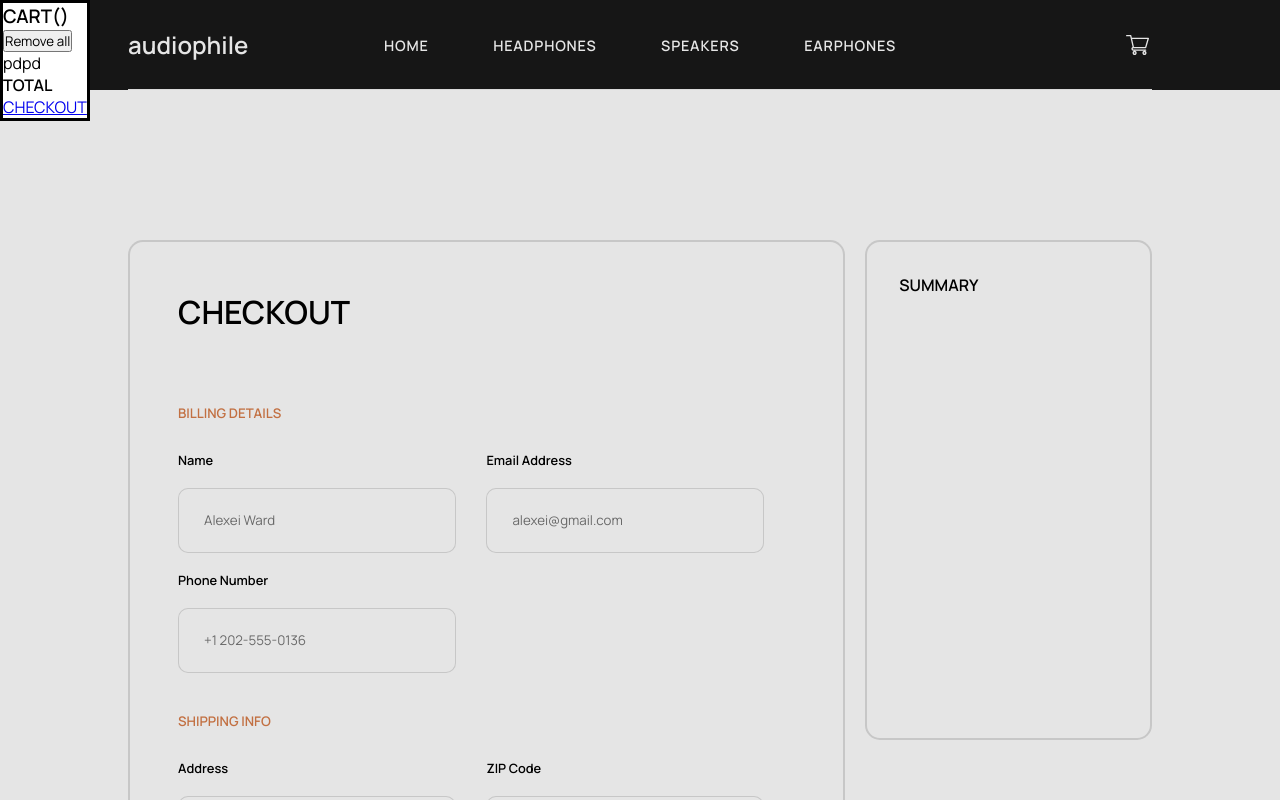
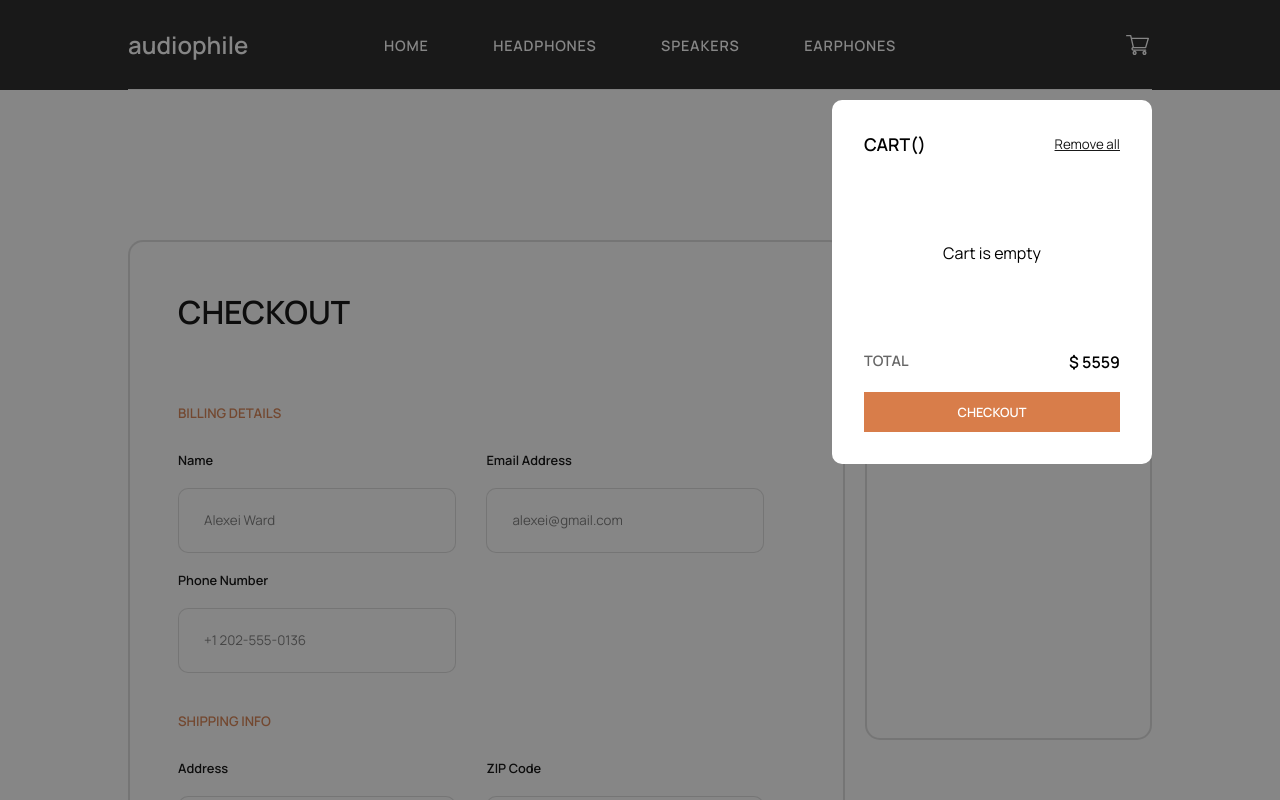
Before and after one commit to kacperlaudanski/Audiophile-e-commerce, a React (Create React App) app in the folder my-app/: page /checkout in a window 1280 px wide. Both pictures are taken after a click on the button 1137 px from the left and 44 px from the top of the page. Shown: the top 800 px of the page. Built offline with nearby package versions, Linux system fonts and the light colour scheme.

Commit message:
cart modal styling

```diff
--- a/my-app/src/components/Cart/CartModal.tsx
+++ b/my-app/src/components/Cart/CartModal.tsx
@@ -1,5 +1,6 @@
-import React, { ReactEventHandler, useEffect, useRef} from "react";
+import React, { ReactEventHandler, useEffect, useRef } from "react";
 import { NavLink } from "react-router-dom";
+import "../../dist-styles/cart.css";
 
 interface Modal {
   openModal: boolean;
@@ -9,30 +10,40 @@ interface Modal {
   //totalPrice: string;
 }
 
-const CartModal: React.FC<Modal> = ({openModal, closeModal, children, /*itemsNumber, totalPrice*/}) => {
+const CartModal: React.FC<Modal> = ({
+  openModal,
+  closeModal,
+  children /*itemsNumber, totalPrice*/,
+}) => {
   const ref = useRef<HTMLDialogElement | null>(null);
 
   useEffect(() => {
-       if(openModal){
+    if (openModal) {
       ref.current?.showModal();
-       }else{
+    } else {
       ref.current?.close();
     }
-    }, [openModal])
+  }, [openModal]);
   return (
     <dialog ref={ref} onCancel={closeModal}>
+      <div className="cart-modal-container">
         <div className="cart-top">
           <h3>CART({/*itemsNumber*/})</h3>
           <button className="cart-remove-btn">Remove all</button>
         </div>
-          {children}
+        <div className="cart-content-container">{children}</div>
         <div className="cart-bottom">
+          <div className="cart-price-container">
             <h4>TOTAL</h4>
-            <span className="cart-total-price">{/*totalPrice*/}</span>
+            <span className="cart-total-price">$ 5559</span>
           </div>
-          <NavLink className='checkout-btn' to='/checkout' onClick={closeModal}>CHECKOUT</NavLink>
+          <NavLink className="checkout-btn" to="/checkout" onClick={closeModal}>
+            CHECKOUT
+          </NavLink>
+        </div>
+      </div>
     </dialog>
-    )
-}
+  );
+};
 
 export default CartModal;
--- a/my-app/src/components/Elements/Navbar/Navbar.tsx
+++ b/my-app/src/components/Elements/Navbar/Navbar.tsx
@@ -1,4 +1,4 @@
-import {useState} from 'react'
+import { useState } from "react";
 import { NavLink } from "react-router-dom";
 import "../../../dist-styles/navbar.css";
 import CartModal from "../../Cart/CartModal";
@@ -6,6 +6,7 @@ import CategoriesList from "../CategoriesElements/CategoriesList";
 
 const Navbar = () => {
   const [modal, setModal] = useState(false);
+  const [cartItems, setCartItem] = useState([]);
 
   return (
     <nav className="navbar-desktop">
@@ -15,16 +16,19 @@ const Navbar = () => {
         </NavLink>
       </div>
       <CategoriesList
-        listClass = "navbar-categories-list"
-        linkClass = "navbar-list-element"
+        listClass="navbar-categories-list"
+        linkClass="navbar-list-element"
       />
       <div className="cart-button-container">
-        <button type="button" className="cart-button" onClick={() => setModal(true)}></button>
+        <button
+          type="button"
+          className="cart-button"
+          onClick={() => setModal(true)}
+        ></button>
       </div>
-      <CartModal
-        closeModal={() => setModal(false)}
-        openModal= {modal}
-      >pdpd</CartModal>
+      <CartModal closeModal={() => setModal(false)} openModal={modal}>
+        {cartItems.length === 0 ? 'Cart is empty' : cartItems}
+      </CartModal>
     </nav>
   );
 };
--- a/my-app/src/dist-styles/cart.css
+++ b/my-app/src/dist-styles/cart.css
@@ -0,0 +1,92 @@
+.cta-button {
+  height: 45px;
+  font-weight: bolder;
+  color: #ffffff;
+  cursor: pointer;
+  border: none;
+  transition: 0.3s linear;
+}
+dialog {
+  width: 25%;
+  min-height: 200px;
+  top: 100px;
+  left: 65%;
+  border: none;
+  box-sizing: border-box;
+  padding: 2em;
+  border-radius: 10px;
+  font-family: "Manrope", sans-serif;
+}
+dialog::backdrop {
+  background-color: rgba(25, 25, 25, 0.525);
+}
+dialog .cart-modal-container {
+  width: 100%;
+  height: 300px;
+  display: flex;
+  align-items: stretch;
+  justify-content: space-between;
+  flex-direction: column;
+}
+dialog .cart-modal-container .cart-top {
+  display: flex;
+  align-items: center;
+  justify-content: space-between;
+  flex-direction: row;
+}
+dialog .cart-modal-container .cart-top h3 {
+  font-size: 1.1rem;
+  font-weight: bold;
+}
+dialog .cart-modal-container .cart-top .cart-remove-btn {
+  background-color: #ffffff;
+  border: none;
+  outline: none;
+  text-decoration: underline;
+  color: #191919;
+  cursor: pointer;
+}
+dialog .cart-modal-container .cart-content-container {
+  display: flex;
+  align-items: center;
+  justify-content: center;
+  flex-direction: column;
+  margin: 1.5em 0;
+}
+dialog .cart-modal-container .cart-bottom {
+  display: flex;
+  align-items: stretch;
+  justify-content: space-between;
+  flex-direction: column;
+}
+dialog .cart-modal-container .cart-bottom .cart-price-container {
+  display: flex;
+  align-items: stretch;
+  justify-content: space-between;
+  flex-direction: row;
+}
+dialog .cart-modal-container .cart-bottom .cart-price-container h4 {
+  font-size: 0.9rem;
+  color: #666666;
+}
+dialog .cart-modal-container .cart-bottom .cart-price-container .cart-total-price {
+  font-weight: 800;
+}
+dialog .cart-modal-container .cart-bottom .checkout-btn {
+  display: flex;
+  align-items: center;
+  justify-content: center;
+  flex-direction: row;
+  width: 100%;
+  height: 40px;
+  margin-top: 1.5em;
+  font-size: 0.8rem;
+  font-weight: 800;
+  background-color: #d87d4a;
+  color: #ffffff;
+  text-decoration: none;
+  transition: 0.3s linear;
+}
+dialog .cart-modal-container .cart-bottom .checkout-btn:hover {
+  background-color: #fbaf85;
+}
--- a/my-app/src/dist-styles/navbar.css
+++ b/my-app/src/dist-styles/navbar.css
@@ -64,5 +64,6 @@
   background-size: cover;
   background-size: auto;
   color: #ffffff;
+  outline: none;
   cursor: pointer;
 }
--- a/my-app/src/styles/cart.less
+++ b/my-app/src/styles/cart.less
@@ -0,0 +1,77 @@
+@import './variables.less';
+
+dialog{
+    width:25%;
+    min-height:200px;
+    top:100px;
+    left: 65%;
+    border:none;
+    box-sizing: border-box;
+    padding:2em;
+    border-radius:10px;
+    font-family: @font;
+
+    &::backdrop{
+        background-color: @dark-gray-transparent;
+    }
+
+    .cart-modal-container{
+        width:100%;
+        height:300px;
+        .flex-setup(stretch, space-between, column);
+
+        .cart-top{
+            .flex-setup(center, space-between, row);
+
+            h3{
+                font-size:1.1rem;
+                font-weight: bold;
+            }
+            .cart-remove-btn{
+                background-color: @white;
+                border: none;
+                outline: none;
+                text-decoration: underline;
+                color: @dark-gray;
+                cursor: pointer;
+            }
+        }
+
+        .cart-content-container{
+            .flex-setup(center, center, column);
+            margin: 1.5em 0;
+        }
+
+        .cart-bottom{
+            .flex-setup(stretch, space-between, column);
+
+            .cart-price-container{
+                .flex-setup(stretch, space-between, row);
+                h4{
+                    font-size: .9rem;
+                    color:@gray;
+                }
+
+                .cart-total-price{
+                    font-weight: 800;
+                }
+            }
+            .checkout-btn{
+                .flex-setup(center, center, row);
+                width:100%;
+                height:40px;
+                margin-top:1.5em;
+                font-size: .8rem;
+                font-weight: 800;
+                background-color: @dark-orange;
+                color:@white;
+                text-decoration: none;
+                transition: .3s linear;
+
+                &:hover{
+                    background-color: @bright-orange;
+                }
+            }
+        }
+    }
+}
--- a/my-app/src/styles/footer.less
+++ b/my-app/src/styles/footer.less
@@ -34,11 +34,11 @@
       }
 
       .footer-description {
-        color: @gray;
+        color: @gray-transparent;
       }
 
       small {
-        color: @gray;
+        color: @gray-transparent;
         font-weight: bolder;
       }
     }
--- a/my-app/src/styles/header.less
+++ b/my-app/src/styles/header.less
@@ -53,7 +53,7 @@
           background-color: @dark-orange;
 
           &:hover {
-            background-color: rgb(251, 175, 133);
+            background-color: @bright-orange;
           }
         }
       }
--- a/my-app/src/styles/navbar.less
+++ b/my-app/src/styles/navbar.less
@@ -49,6 +49,7 @@
             .background-image-setup('../images/shared/desktop/icon-cart.svg');
             background-size: auto;
             color: @white;
+            outline:none;
             cursor: pointer;
         }
     }
--- a/my-app/src/styles/variables.less
+++ b/my-app/src/styles/variables.less
@@ -1,9 +1,12 @@
 @white: rgb(255, 255, 255);
 @light-gray: rgb(241, 241, 241);
 @dark-orange: rgb(216,125,74);
+@bright-orange: rgb(251, 175, 133);
 @black: rgb(0,0,0);
 @dark-gray: rgb(25, 25, 25);
-@gray: rgba(241, 241, 241, 0.482);
+@gray:rgb(102, 102, 102);
+@dark-gray-transparent: rgba(25, 25, 25, 0.525);
+@gray-transparent: rgba(241, 241, 241, 0.482);
 @font: "Manrope", sans-serif;
 
 .flex-setup(@align-items, @justify-content, @flex-direction) {
```
Lines whose indentation alone changed are shown as unchanged.
